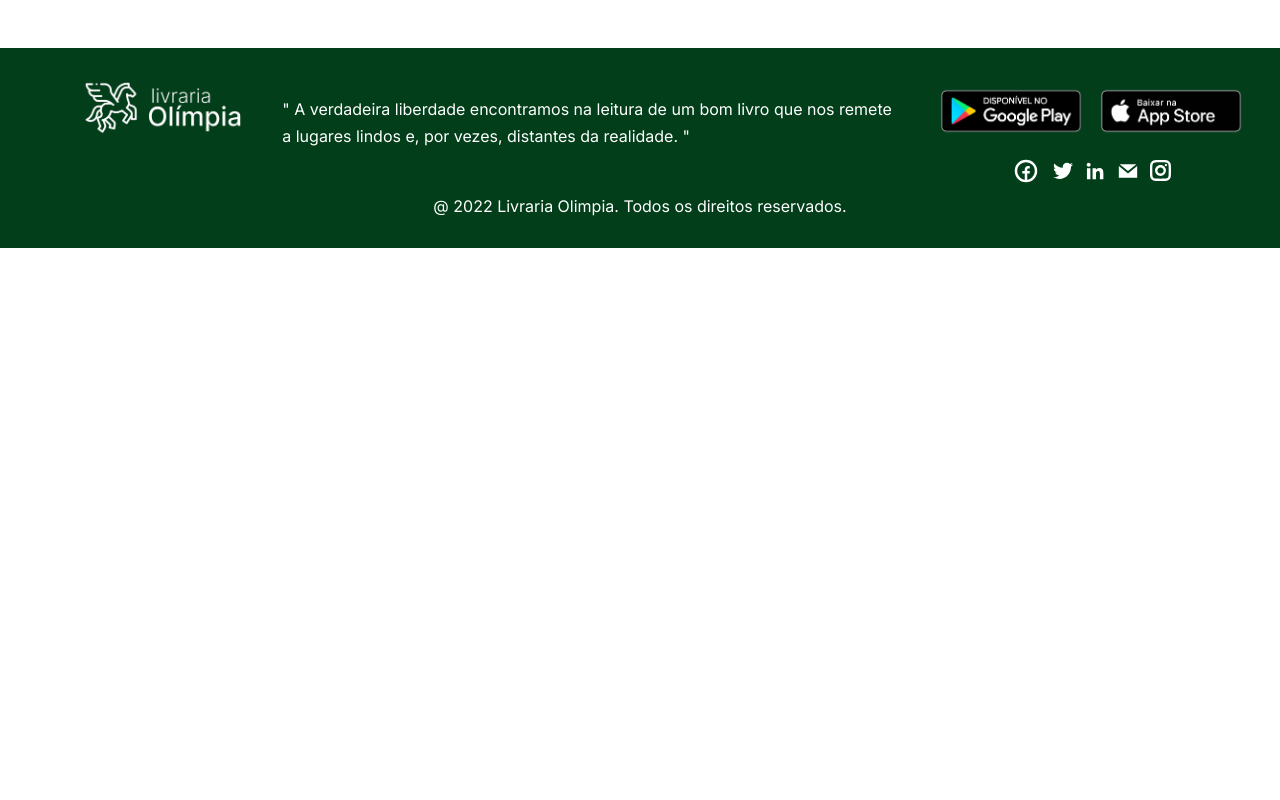
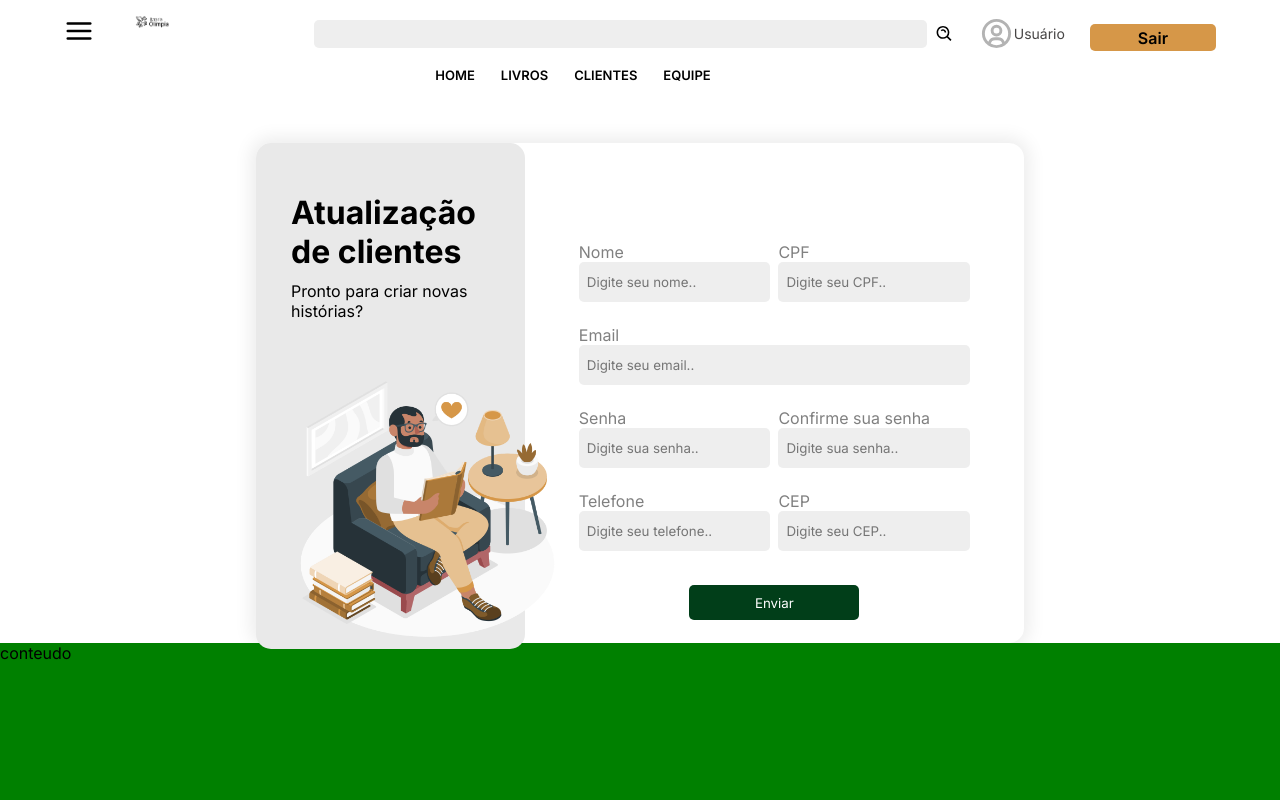
Before and after one commit to Sara-Lirio/Olimpia_App, a React (Vite) app: page /atualizaCliente/1 in a window 1280 px wide. Shown: the top 800 px of the page. Built offline with nearby package versions, Linux system fonts and the light colour scheme; no server answers.

Commit message:
Atualização titulo cadastro e atualização de clientes

```diff
--- a/src/App.jsx
+++ b/src/App.jsx
@@ -20,9 +20,10 @@ function App() {
         <Route path='/livros' element={<Livros />} />
         <Route path='/clientes' element={<Clientes />} />
         <Route path='/equipe' element={<Equipe />} />
-        <Route path='/cadastroCliente' element={<CadastroCliente />} />
+        <Route path='/cadastroCliente' element={<CadastroCliente text='Cadastro'/>} />
         <Route path='/cadastroLivro' element={<CadastroLivro text='Cadastro'/>} />
         <Route path='/atualizaLivro/:idLivro' element={<CadastroLivro text='Atualiza' />} />
+        <Route path='/atualizaCliente/:id' element={<CadastroCliente text='Atualização' />} />
       </Routes>
 
       <Footer />
--- a/src/Pages/CadastroCliente/CadastroCliente.jsx
+++ b/src/Pages/CadastroCliente/CadastroCliente.jsx
@@ -38,13 +38,13 @@ const Div = styled.div`
   background-color: green;
 `;
 
-const CadastroCliente = () => {
+const CadastroCliente = ({text}) => {
   return (
     <div>
       <Header />
       <DivGeral>
         <DivTitulos>
-          <h1>Cadastro de clientes</h1>
+          <h1>{text} de clientes</h1>
           <p>Pronto para criar novas histórias?</p>
           <Img src={ManReading} alt="" />
         </DivTitulos>
```
